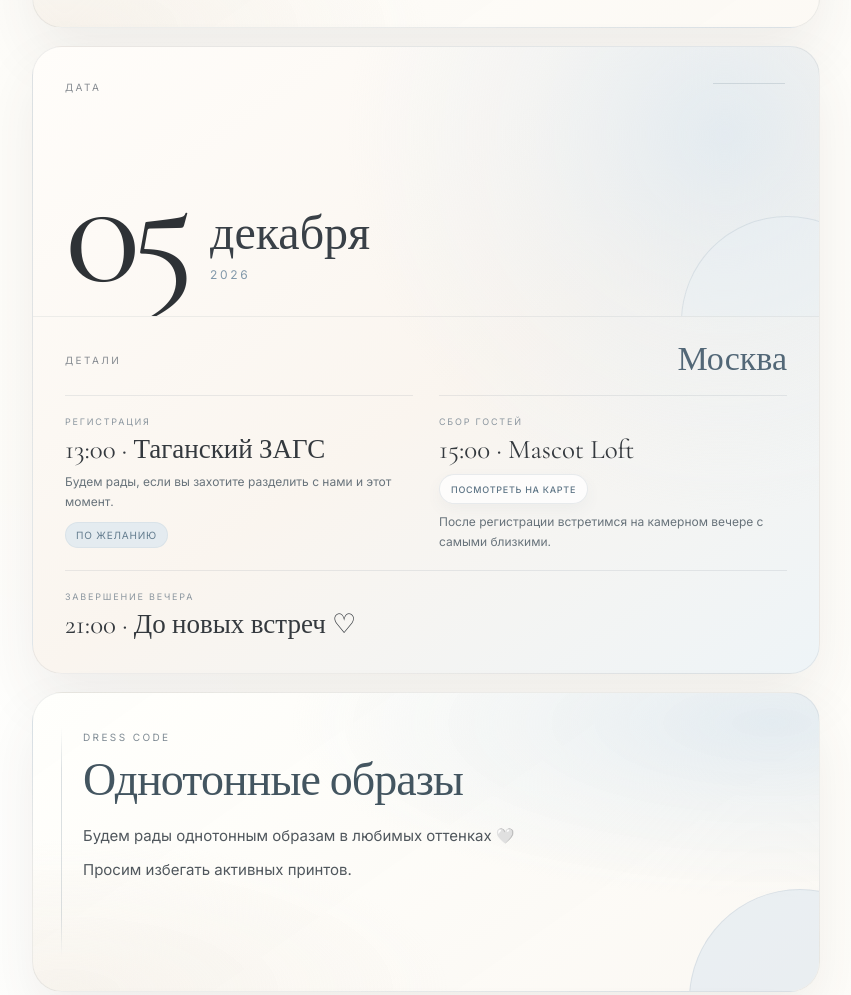
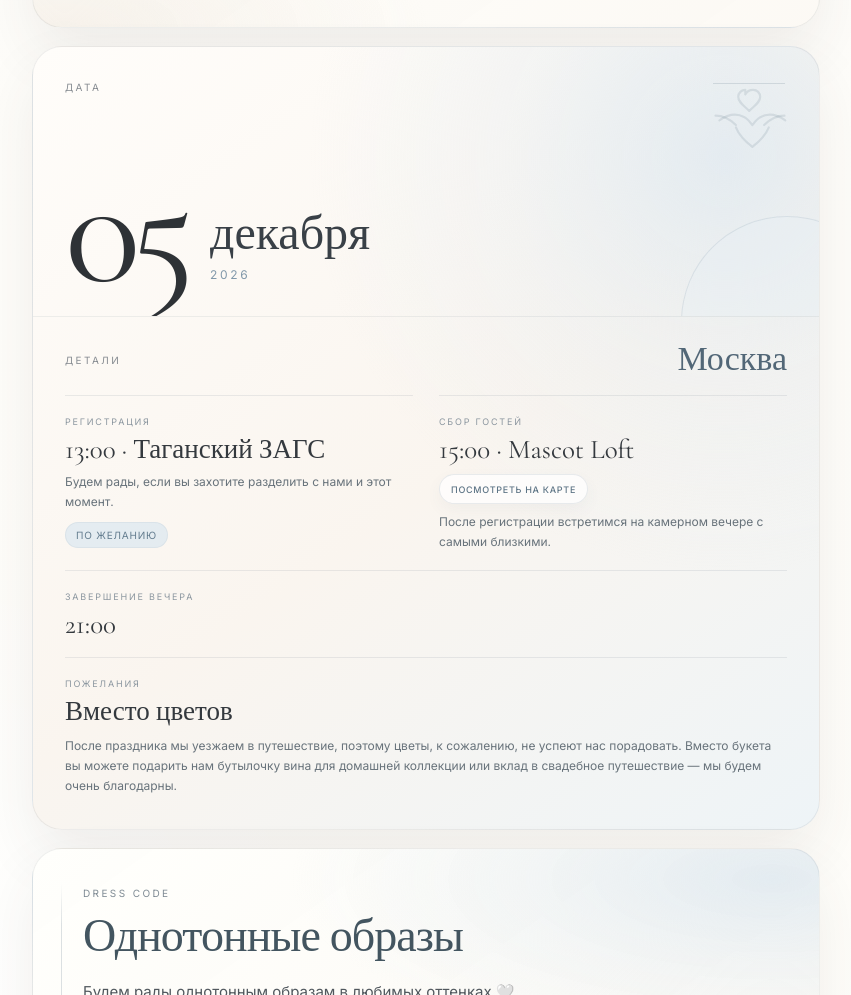
Before and after one commit to pwvmbm9r62-blip/wedding-invites, a plain HTML site: page index.html in a window 1280 px wide. Shown: the part 1090-2085 px from the top of the page, without its empty margins (214-1065 px from the left). Drawn offline with nearby package versions, Linux system fonts and the light colour scheme; a web font is replaced by a local one.

Commit message:
Add files via upload

```diff
--- a/index.html
+++ b/index.html
@@ -1231,6 +1231,36 @@ main{
 <style id="map-and-evening-styles">
 .venue-line{display:flex;align-items:center;gap:10px;flex-wrap:wrap}
 .map-link{display:inline-flex;align-items:center;justify-content:center;min-height:30px;padding:7px 11px 6px;border-radius:999px;border:1px solid rgba(100,124,141,.14);background:rgba(255,255,255,.72);color:#5d7485;text-decoration:none;font-family:"Inter",-apple-system,BlinkMacSystemFont,"Segoe UI",sans-serif;font-size:9px;font-weight:500;letter-spacing:.08em;text-transform:uppercase;white-space:nowrap;box-shadow:0 6px 16px rgba(79,96,109,.05);transition:transform .2s ease,background .2s ease,border-color .2s ease}.map-link:active{transform:scale(.985)}.map-link:hover{background:rgba(237,243,247,.92);border-color:rgba(100,124,141,.22)}.section.overview .info-row.end-row{grid-column:1/-1;grid-row:3}.section.overview .info-row.end-row .info-main{margin-bottom:0}@media(max-width:430px){.venue-line{align-items:flex-start;gap:9px}.map-link{font-size:8.5px;padding:7px 10px 6px}}
+</style>
+
+
+<style id="date-illustration-and-gift-note">
+.section.overview .date-side{position:relative}
+.date-illustration{
+  position:absolute;
+  top:24px;
+  right:22px;
+  width:94px;
+  height:94px;
+  color:rgba(128,145,158,.22);
+  opacity:.95;
+  pointer-events:none;
+  z-index:0;
+}
+.date-illustration svg{display:block;width:100%;height:100%}
+.date-illustration path,.date-illustration circle{
+  vector-effect:non-scaling-stroke;
+}
+.section.overview .date-side .eyebrow,
+.section.overview .date-side .date-num,
+.section.overview .date-side .date-month,
+.section.overview .date-side .date-year{position:relative;z-index:1}
+.section.overview .info-row.wish-row{grid-column:1/-1;grid-row:4}
+.section.overview .info-row.wish-row .info-main{margin-bottom:10px}
+.section.overview .info-row.wish-row .info-note{max-width:100%}
+@media (max-width:430px){
+  .date-illustration{top:22px;right:18px;width:74px;height:74px;color:rgba(128,145,158,.18)}
+}
 </style>
 
 </head>
@@ -1285,6 +1315,15 @@ main{
         <div class="date-num">05</div>
         <div class="date-month">декабря</div>
         <div class="date-year">2026</div>
+        <div class="date-illustration" aria-hidden="true">
+          <svg viewBox="0 0 120 120" fill="none" xmlns="http://www.w3.org/2000/svg">
+            <path d="M21 63c11-8 21-10 32-4 4 2 7 6 10 10 3-4 6-8 10-10 11-6 21-4 32 4" stroke="currentColor" stroke-width="2.2" stroke-linecap="round" stroke-linejoin="round"/>
+            <path d="M42 72c4 10 12 18 21 25 9-7 17-15 21-25" stroke="currentColor" stroke-width="2.2" stroke-linecap="round" stroke-linejoin="round"/>
+            <path d="M54 30c2-4 6-6 10-6 5 0 9 4 9 9 0 7-7 11-14 18-7-7-14-11-14-18 0-5 4-9 9-9z" stroke="currentColor" stroke-width="2.2" stroke-linecap="round" stroke-linejoin="round"/>
+            <path d="M16 57c10 0 18 4 26 12" stroke="currentColor" stroke-width="2.2" stroke-linecap="round"/>
+            <path d="M104 57c-10 0-18 4-26 12" stroke="currentColor" stroke-width="2.2" stroke-linecap="round"/>
+          </svg>
+        </div>
       </div>
 
       <div class="info-side">
@@ -1309,7 +1348,13 @@ main{
 
         <div class="info-row end-row">
           <div class="info-label">завершение вечера</div>
-          <div class="info-main">21:00 · До новых встреч ♡</div>
+          <div class="info-main">21:00</div>
+        </div>
+
+        <div class="info-row wish-row">
+          <div class="info-label">пожелания</div>
+          <div class="info-main">Вместо цветов</div>
+          <div class="info-note">После праздника мы уезжаем в путешествие, поэтому цветы, к сожалению, не успеют нас порадовать. Вместо букета вы можете подарить нам бутылочку вина для домашней коллекции или вклад в свадебное путешествие — мы будем очень благодарны.</div>
         </div>
       </div>
     </section>
```
